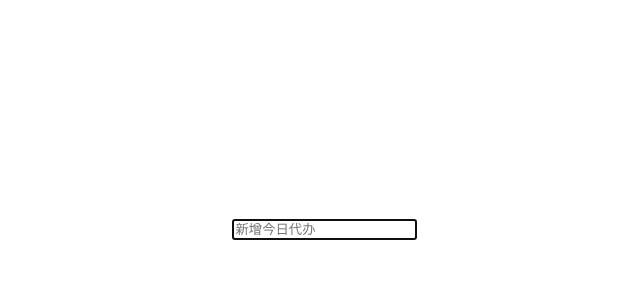
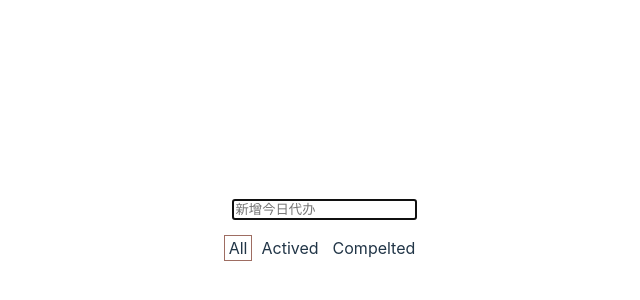
Before and after one commit to Alextt666/vue3-review, a Vue app: page / in a window 1280 px wide. Shown: the part 164-464 px from the top of the page, without its empty margins (316-956 px from the left). Built offline with nearby package versions, Linux system fonts and the light colour scheme.

Commit message:
feat:增加筛选功能

```diff
--- a/src/components/Todo.vue
+++ b/src/components/Todo.vue
@@ -11,7 +11,7 @@
     />
     <ul>
       <li
-        v-for="todo of todos"
+        v-for="todo of filteredTodos"
         :key="todo.id"
         :class="{ completed: todo.completed, editing: todo === editedTodo }"
       >
@@ -26,25 +26,56 @@
           type="text"
           class="edit"
           v-model="todo.title"
+          v-todo-focus="todo === editedTodo"
           @blur="doneEdit(todo)"
           @keyup.enter="doneEdit(todo)"
           @keyup.escape="cancelEdit(todo)"
         />
       </li>
     </ul>
+    <!-- 过滤 -->
+    <p class="filters">
+      <span
+        @click="visibility = 'all'"
+        :class="{ selected: visibility === 'all' }"
+        >All</span
+      ><span
+        @click="visibility = 'active'"
+        :class="{ selected: visibility === 'active' }"
+        >Actived</span
+      ><span
+        @click="visibility = 'compeleted'"
+        :class="{ selected: visibility === 'compeleted' }"
+        >Compelted</span
+      >
+    </p>
   </div>
 </template>
 
 <script>
-import { reactive, toRefs } from "vue";
-
+import { reactive, toRefs , computed} from "vue";
+const filters = {
+  all(todos) {
+    return todos;
+  },
+  active(todos) {
+    return todos.filter((item) => !item.completed);
+  },
+  compeleted(todos) {
+    return todos.filter((item) => item.completed);
+  },
+};
 export default {
   setup() {
     const state = reactive({
       newTodo: "",
       todos: [],
       beforeEditCache: "", // 缓存编辑前的内容
-      editedTodo: null, // 正在编辑的项
+      editedTodo: null, // 正在编辑的项,
+      visibility: "all",
+      filteredTodos: computed(() => {
+        return filters[state.visibility](state.todos);
+      }),
     });
     const addTodo = () => {
       state.todos.push({
@@ -74,8 +105,15 @@ export default {
       removeTodo,
       editTodo,
       cancelEdit,
-      doneEdit
+      doneEdit,
     };
+  },
+  directives: {
+    "todo-focus": (el, { value }) => {
+      if (value) {
+        el.focus();
+      }
+    },
   },
 };
 </script>
@@ -84,4 +122,21 @@ export default {
 .completed label {
   text-decoration: line-through;
 }
+
+.edit,
+.editing .view {
+  display: none;
+}
+.view,
+.editing .edit {
+  display: block;
+}
+.filters > span{
+  padding: 2px 4px ;
+  margin-right: 4px;
+  border: 1px solid transparent;
+}
+.filters > span.selected{
+  border-color: rgba(117, 47, 32, .7);
+}
 </style>
```
